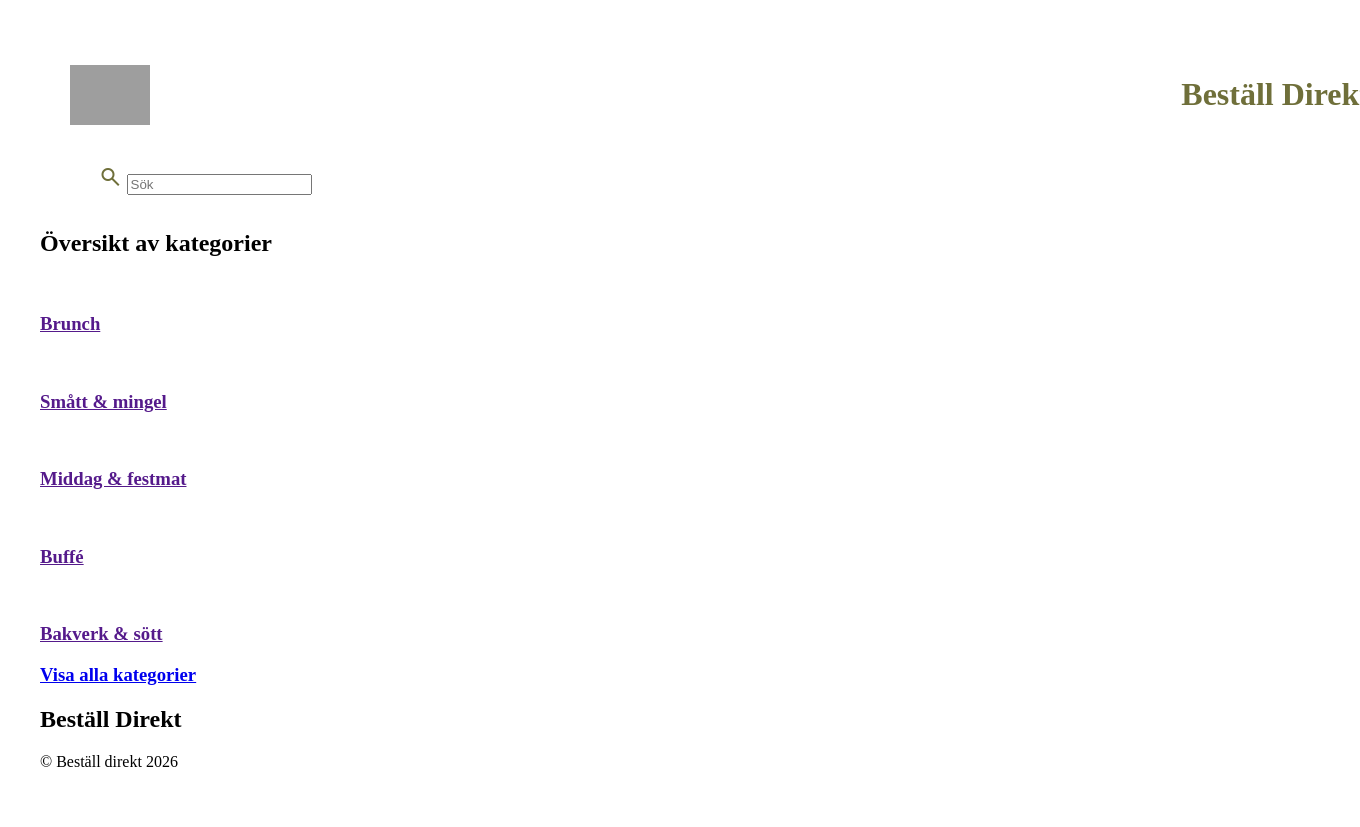
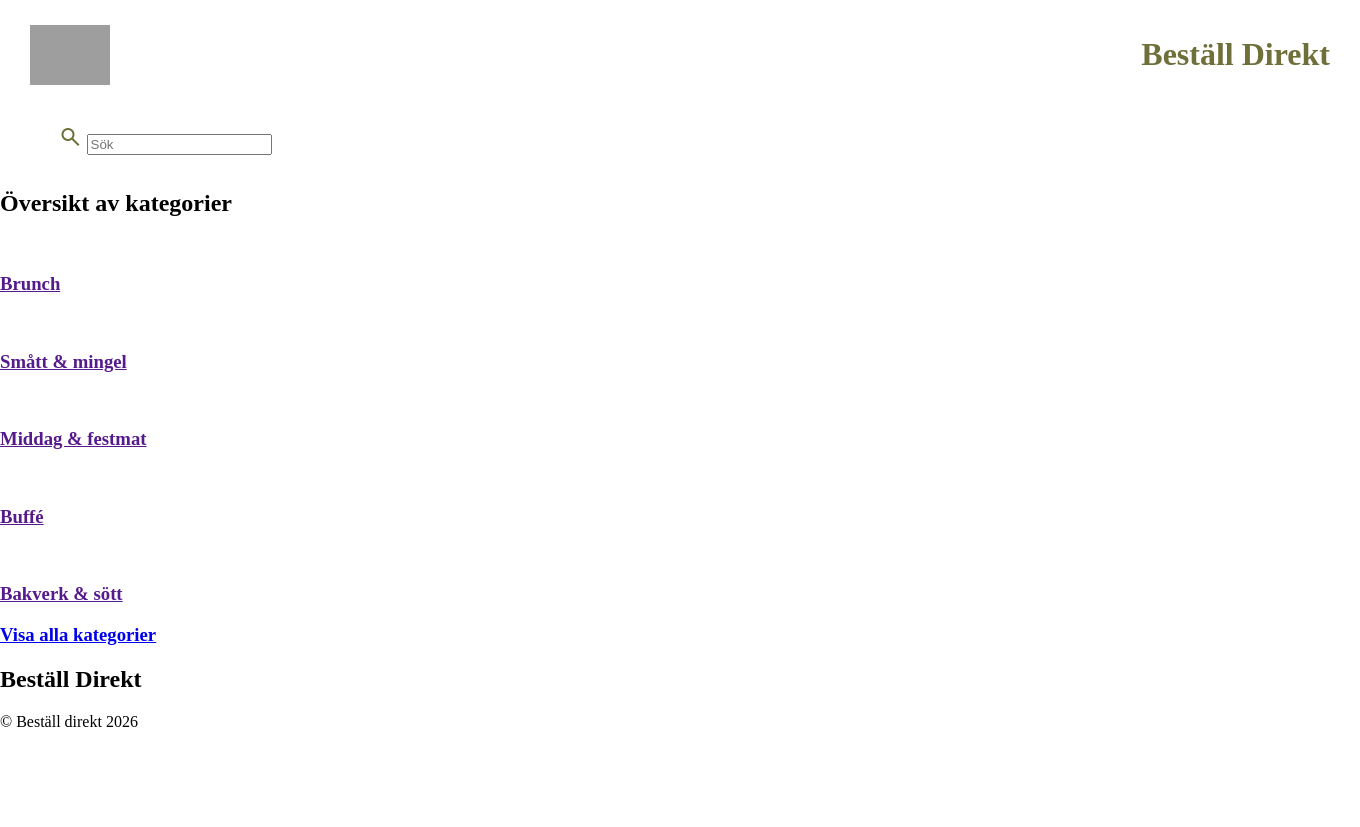
Before and after one commit to ayasdsd1-lgtm/bestall_direkt, a Flask app: page / in a window 1360 px wide; the page is wider, and only the part inside the window is pictured. After the commit the page ends 727 px from the top of that part, so only its background shows below. Run offline with Flask 3, Linux system fonts and the light colour scheme; grey boxes are pictures that could not be loaded.

Commit message:
Update style.css
Ändringar i body

```diff
--- a/static/style.css
+++ b/static/style.css
@@ -1,8 +1,8 @@
 /*body*/
 body{
-    margin: 20px;
-    padding: 20px;
     width: 100%;
+    margin: 0px;
+    padding: 0px;
 }
 
 /*header*/
```
